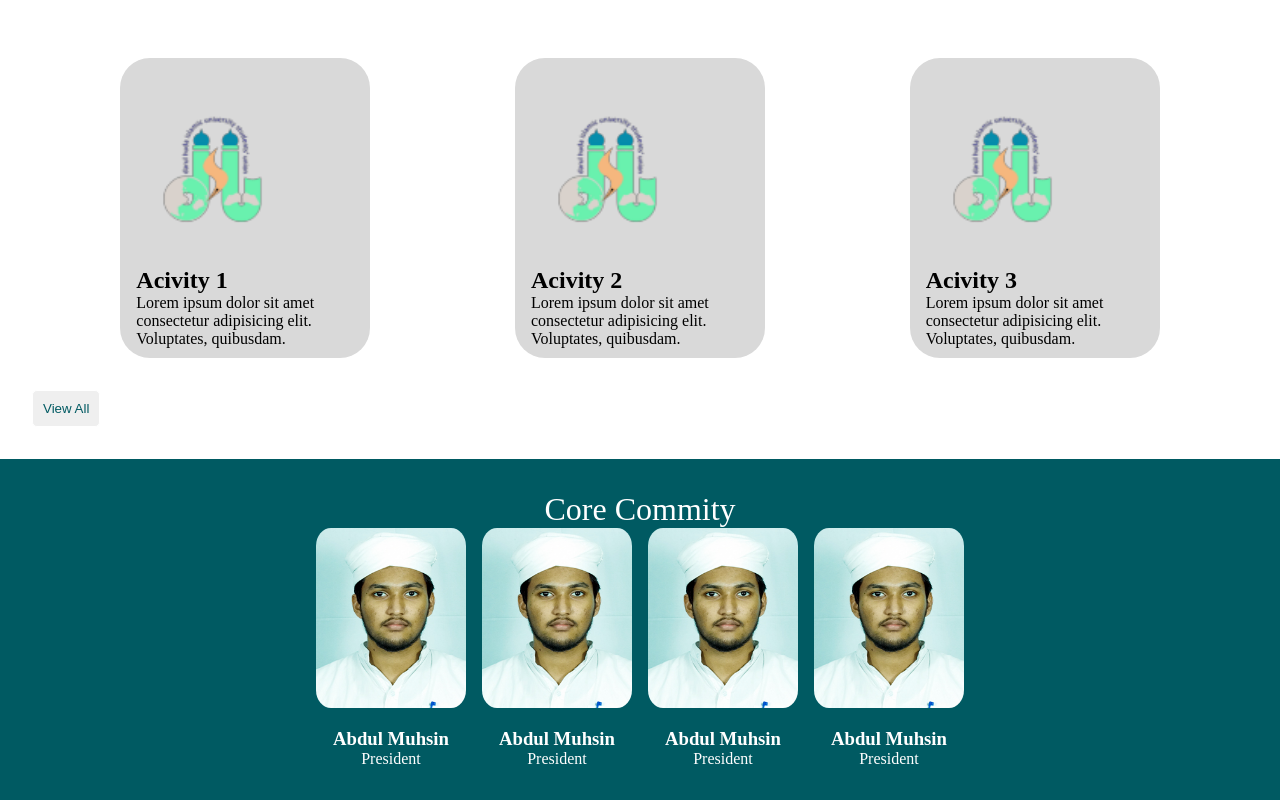
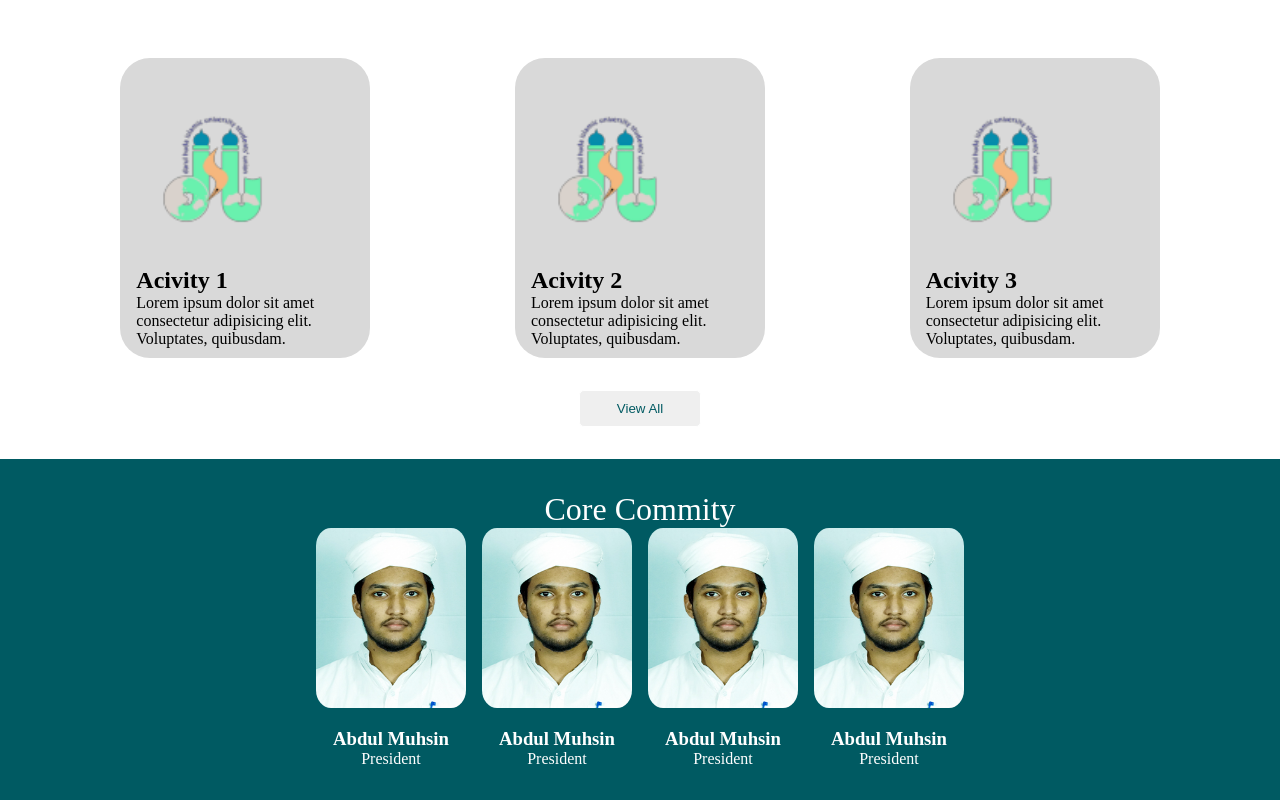
Before and after one commit to dulkifal/dsu, a Next.js app: page / in a window 1280 px wide. Shown: the part 2076-2876 px from the top of the page. Built offline with nearby package versions, Linux system fonts and the light colour scheme.

Commit message:
buton center

```diff
--- a/styles/Home.module.css
+++ b/styles/Home.module.css
@@ -131,7 +131,10 @@ text-align: justify;
 }
 
 .acivities button{
-   justify-self: center;
+      width: 10%;
+    display: block;
+    margin: auto;
+
 
   color: #005A62;
   padding: 10px ;
```
